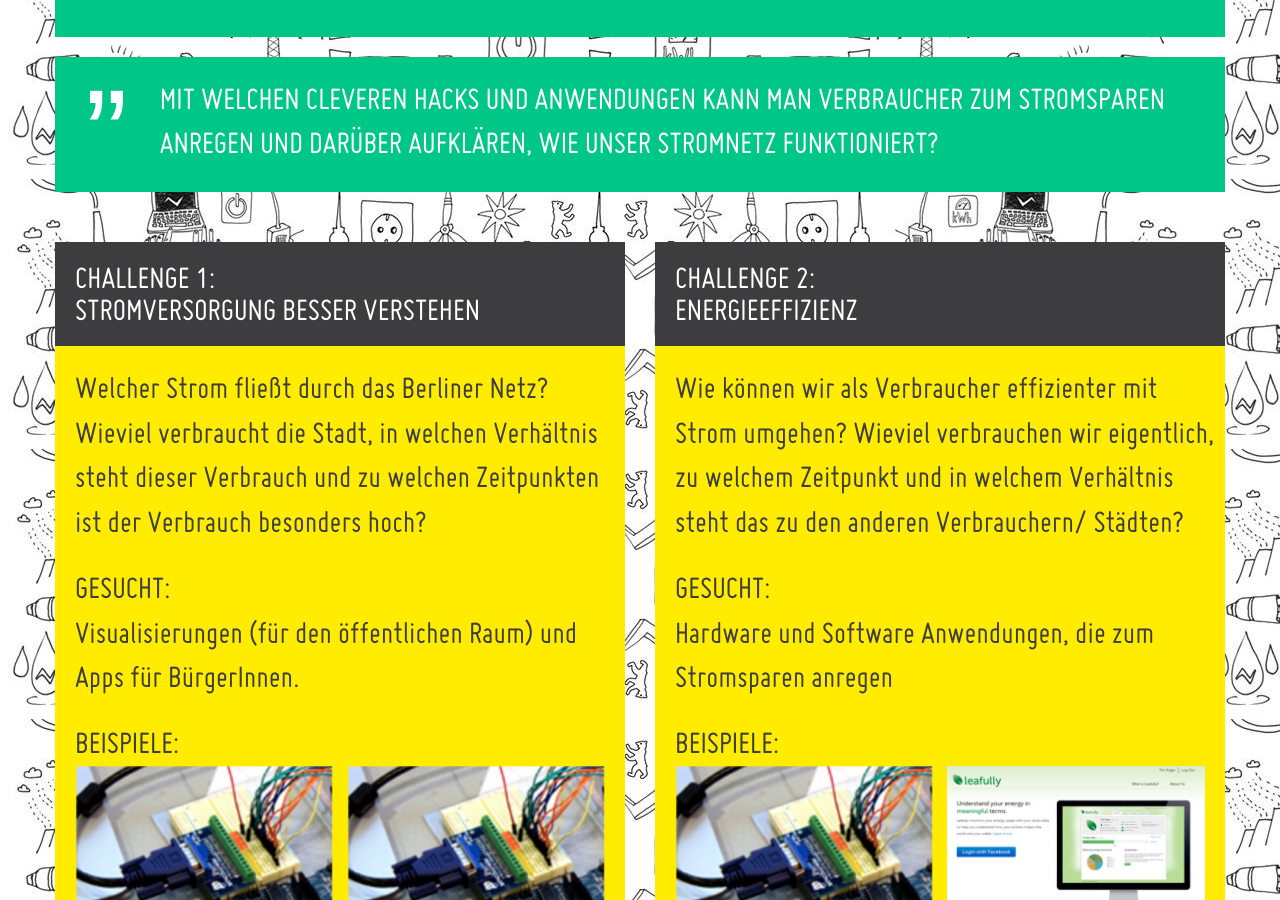
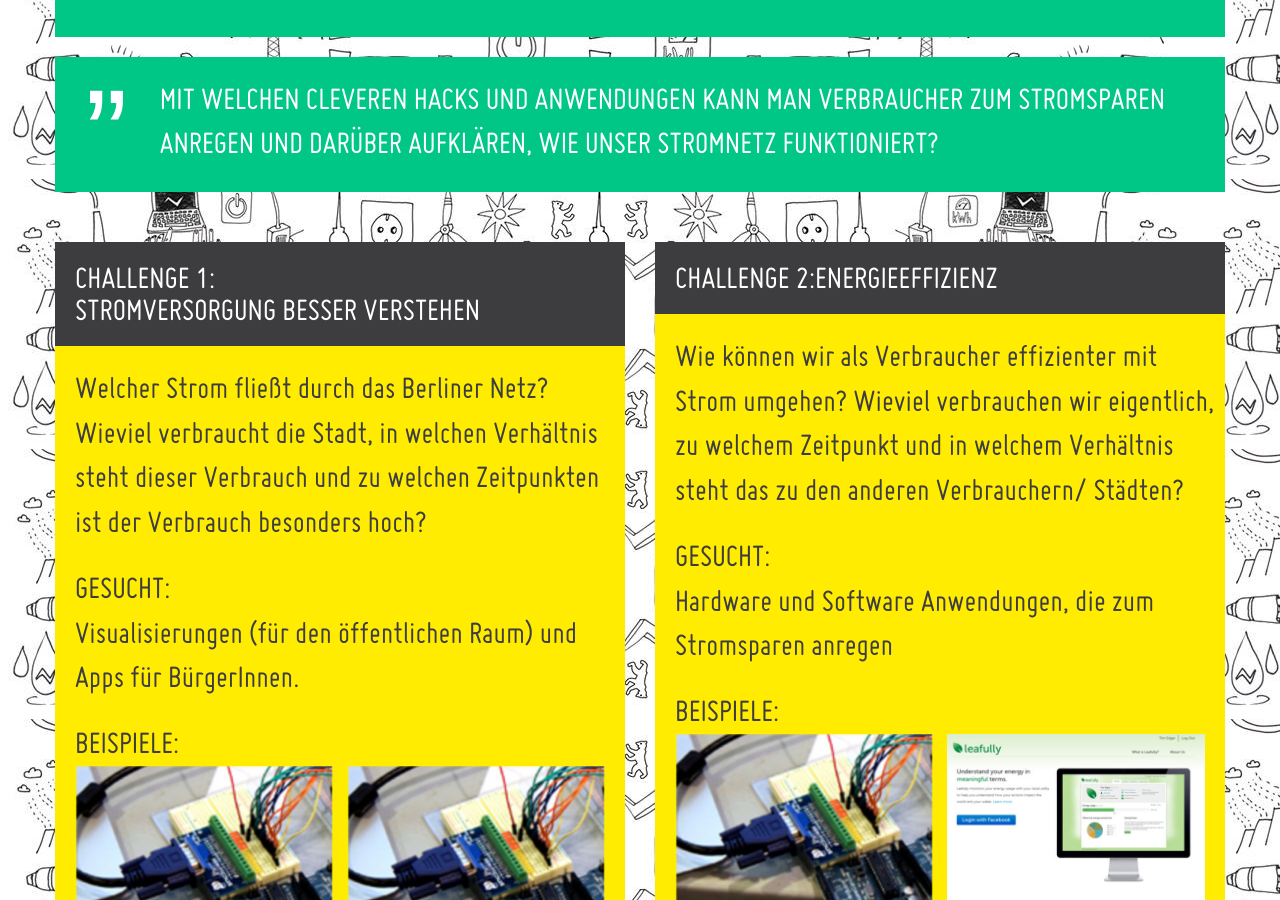
Before and after one commit to okfde/energyhack, a Jekyll site: the page built from index.html, in a window 1280 px wide and 900 px high, scrolled down 631 px. Built offline with Jekyll 4.4.1, drawn with Linux system fonts in a browser that asks for light colours; nearby versions of some CDN libraries.

Commit message:
umbruch geändert

```diff
--- a/_includes/challenges.html
+++ b/_includes/challenges.html
@@ -35,7 +35,7 @@
         </ul>
     </div>
     <div class="span6 color3">
-        <div class="heading color1">Challenge 2:<br />Energieeffizienz</div>
+        <div class="heading color1">Challenge 2:Energieeffizienz</div>
         <p>Wie können wir als Verbraucher effizienter mit Strom umgehen? Wieviel verbrauchen wir eigentlich, zu welchem Zeitpunkt und in welchem Verhältnis steht das zu den anderen Verbrauchern/ Städten?</p>
         <h4>Gesucht:</h4>
         <p>Hardware und Software Anwendungen, die zum Stromsparen anregen</p>
```
